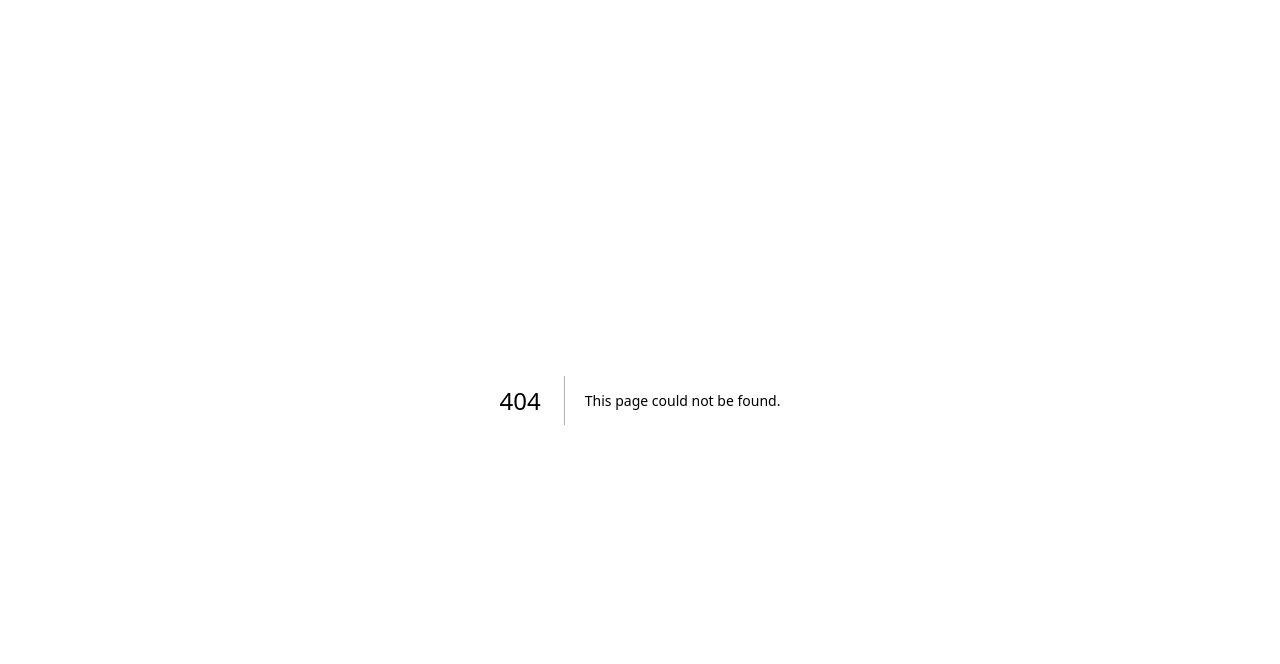
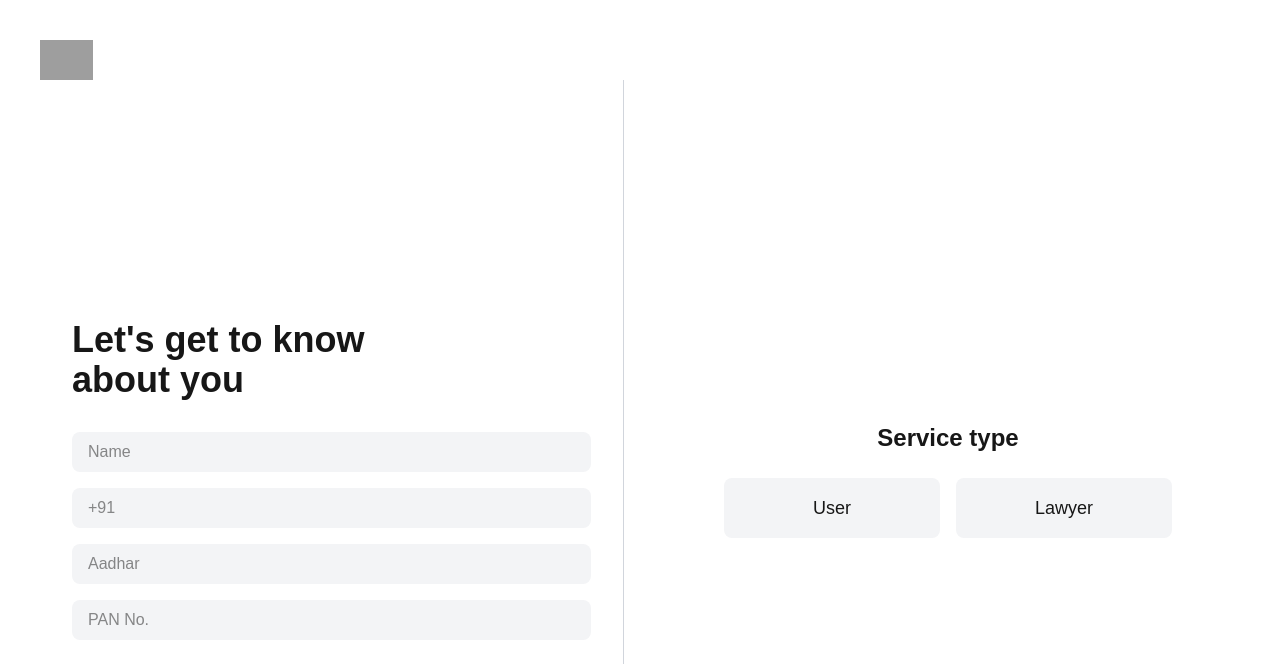
Before and after one commit to vinayakchandra/turn2law, a Next.js app: page /onboarding in a window 1280 px wide. Before the commit this address had no page. Shown: the top 664 px of the page. Built offline with nearby package versions, Linux system fonts and the light colour scheme; grey boxes are pictures that could not be loaded.

Commit message:
onboarding page

```diff
--- /dev/null
+++ b/src/app/onboarding/page.tsx
@@ -0,0 +1,68 @@
+"use client";
+import React from 'react';
+
+const OnboardingForm = () => {
+  return (
+    <div className="m-6 md:m-10 mb-6">
+        <img src="/Logo.svg"
+             alt="logo"
+             className="h-10"
+             onError={(e) => {
+               console.error("Error loading image:", e);
+             }}
+        />
+      <div
+        className="grid grid-cols-1 divide-x-1 divide-gray-300 md:grid-cols-2 min-h-screen rounded-2xl overflow-hidden gap-4 md:gap-8">
+        {/* Left Section */}
+        <div className="flex flex-col justify-center items-center p-8 rounded-bl-2xl md:rounded-l-2xl overflow-hidden">
+          <div className="text-left">
+            <h1 className="text-4xl font-bold">
+              Let&#39;s get to know <br/>
+              about you
+            </h1>
+            <form className="mt-8 space-y-4">
+              <input
+                type="text"
+                placeholder="Name"
+                className="w-full px-4 py-2 bg-gray-100 rounded-lg focus:outline-none focus:ring-2 focus:ring-tertiary"
+              />
+              <input
+                type="text"
+                placeholder="+91"
+                className="w-full px-4 py-2 bg-gray-100 rounded-lg focus:outline-none focus:ring-2 focus:ring-tertiary"
+              />
+              <input
+                type="text"
+                placeholder="Aadhar"
+                className="w-full px-4 py-2 bg-gray-100 rounded-lg focus:outline-none focus:ring-2 focus:ring-teal-500"
+              />
+              <input
+                type="text"
+                placeholder="PAN No."
+                className="w-full px-4 py-2 bg-gray-100 rounded-lg focus:outline-none focus:ring-2 focus:ring-teal-500"
+              />
+            </form>
+          </div>
+        </div>
+
+        {/* Right Section */}
+        <div
+          className="bg-white flex flex-col justify-center items-center p-8 rounded-tr-2xl md:rounded-r-2xl overflow-hidden ">
+          <div className="w-full max-w-md">
+            <h2 className="text-2xl font-semibold mb-6 text-center">Service type</h2>
+            <div className="grid grid-cols-2 gap-4">
+              <div className="bg-gray-100 p-4 rounded-lg text-center hover:shadow-md cursor-pointer">
+                <h3 className="text-lg font-medium">User</h3>
+              </div>
+              <div className="bg-gray-100 p-4 rounded-lg text-center hover:shadow-md cursor-pointer">
+                <h3 className="text-lg font-medium">Lawyer</h3>
+              </div>
+            </div>
+          </div>
+        </div>
+      </div>
+    </div>
+  );
+};
+
+export default OnboardingForm;
```
